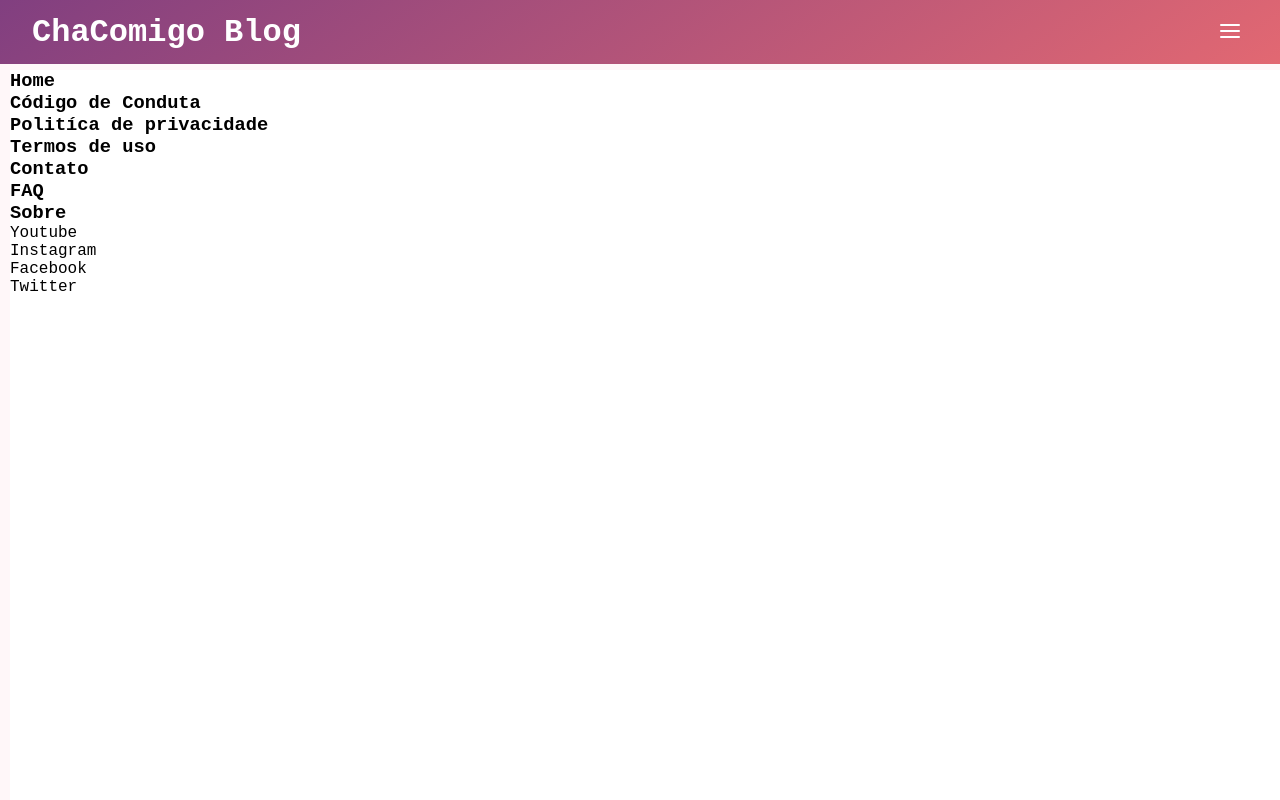
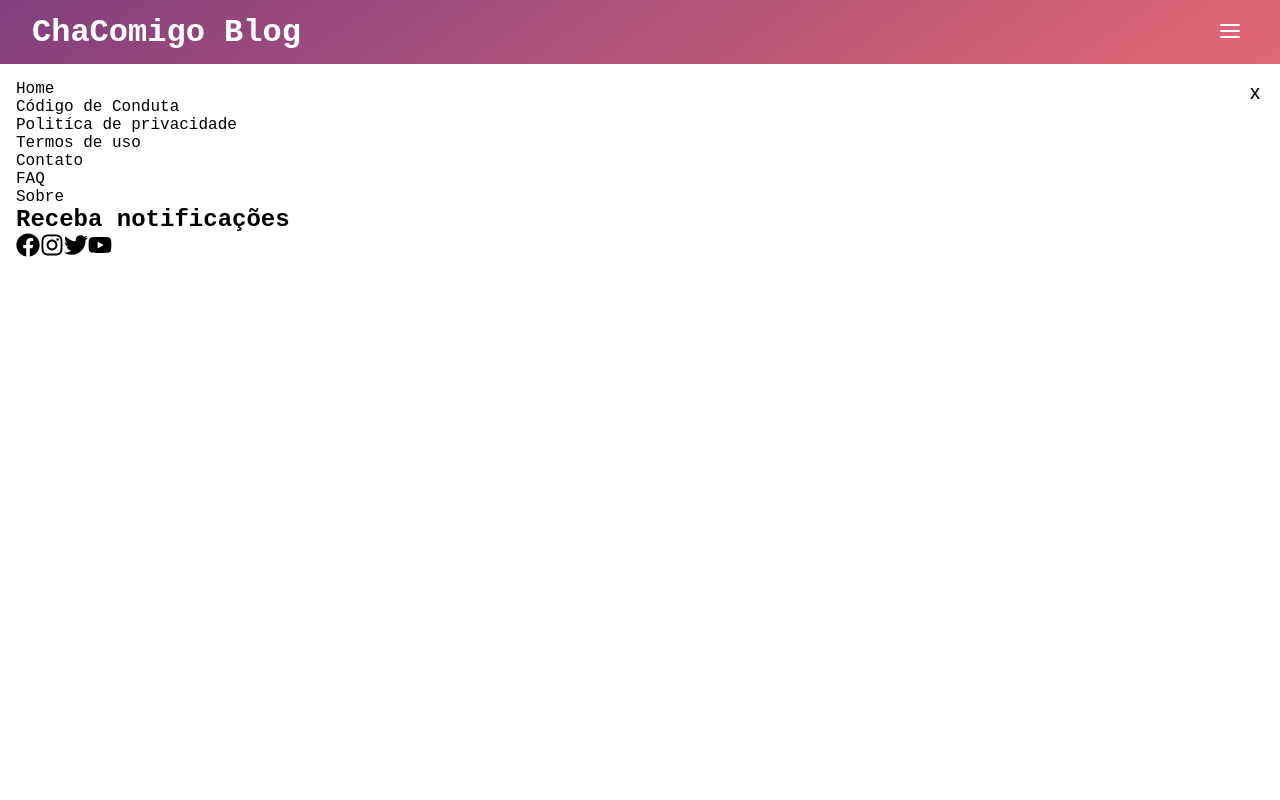
Before and after one commit to gislainejessica/blog-chacomigo, a Next.js app: page / in a window 1280 px wide. Both pictures are taken after a click on the button 1230 px from the left and 32 px from the top of the page. Shown: the top 800 px of the page. Built offline with nearby package versions, Linux system fonts and the light colour scheme.

Commit message:
modal function open close button

```diff
--- a/components/Header/index.tsx
+++ b/components/Header/index.tsx
@@ -1,7 +1,8 @@
 import React from 'react';
 import Link from 'next/link'
 import { FiMenu } from 'react-icons/fi'
-import { Container, MaxWidth, Logo, SocialMedia, Links, MenuButton } from './styles';
+import { Container, MaxWidth, Logo, SocialMedia, Links, MenuButton, MobileMenu } from './styles';
+import { FaFacebook, FaInstagram, FaTwitter, FaYoutube } from 'react-icons/fa';
 
 // import Menu from '../Menu'
 
@@ -12,12 +13,6 @@ const Header: React.FC = () => {
     setOpened(!opened)
     console.log(opened)
   }
-
-  React.useEffect(() => {
-    // setOpened(false)
-    console.log(opened)
-
-  }, [opened])
 
   return (
     <Container>
@@ -54,30 +49,80 @@ const Header: React.FC = () => {
         </MenuButton>
 
         {opened && (
-          <div style={{
+          <MobileMenu style={{
             backgroundColor: 'white',
             // display: 'none',
             position: 'fixed',
             width: '100%',
             height: '100%',
-            left: '10px',
-            top: '70px',
-            color: 'black'
+            left: '0px',
+            top: '4rem',
+            color: 'black',
+            display: 'flex',
+            flex: 1,
+            justifyContent: 'space-between',
+            padding: '1rem',
           }}>
+            <div >
 
-            <h3> Home</h3>
-            <h3> Código de Conduta</h3>
-            <h3> Politíca de privacidade</h3>
-            <h3> Termos de uso</h3>
-            <h3> Contato</h3>
-            <h3> FAQ</h3>
-            <h3> Sobre</h3>
+              <div>
+                <Link href="/blog/feminismo">
+                  Home
+                </Link>
+              </div>
+              <div>
+                <Link href="/code-of-conduct">
+                  Código de Conduta
+                </Link>
+              </div>
+              <div>
+                <Link href="/privacy">
+                  Politíca de privacidade
+                </Link>
+              </div>
+              <div>
+                <Link href="/terms">
+                  Termos de uso
+                </Link>
+              </div>
+              <div>
+                <Link href="/contact">
+                  Contato
+                </Link>
+              </div>
+              <div>
+                <Link href="/faq">
+                  FAQ
+                </Link>
+              </div>
+              <div>
+                <Link href="/about">
+                  Sobre
+              </Link>
+              </div>
+              <h2> Receba notificações</h2>
 
-            <p> Youtube </p>
-            <p> Instagram </p>
-            <p> Facebook </p>
-            <p> Twitter </p>
-          </div>
+              <a href="https://www.facebook.com/ChaComigo-103978595029145">
+                <FaFacebook size={24} />
+              </a>
+              <a href="https://www.instagram.com/chacomigobr/">
+                <FaInstagram size={24} />
+              </a>
+              <a href="https://twitter.com/chacomigobr">
+                <FaTwitter size={24} />
+              </a>
+              <a href="https://www.youtube.com/channel/UCZn_QEPoxB0yQHuSGIE87NQ/featured">
+                <FaYoutube size={24} />
+              </a>
+
+
+            </div>
+
+            <MenuButton onClick={openMenu} style={{ width: 20, height: 20 }}>
+              <p style={{ fontSize: 20 }}> x </p>
+            </MenuButton>
+
+          </MobileMenu>
         )}
 
       </MaxWidth>
--- a/components/Header/styles.ts
+++ b/components/Header/styles.ts
@@ -50,6 +50,13 @@ export const MenuButton = styled.button`
   }
 `;
 
+export const xButton = styled.button`
+  background: none;
+  width: 10rem;
+  height: 10rem;
+  top: 0;
+`;
+
 export const Links = styled.div`
   display: flex;
   flex-direction: row;
@@ -59,10 +66,24 @@ export const Links = styled.div`
   }
 `;
 
-
 export const SocialMedia = styled.button`
   color: #fff;
   margin: 0 0.5rem;
   background: none;
   border: none;
 `;
+
+export const MobileMenu = styled.div`
+  background: '#fff';
+  // display: 'none';
+  position: 'fixed';
+  width: '100%';
+  height: '100%';
+  left: '0px';
+  top: '4rem';
+  color: 'black';
+  display: 'flex';
+  flex: 1;
+  justify-content: 'space-between';
+  padding: '1rem';
+`;
```
